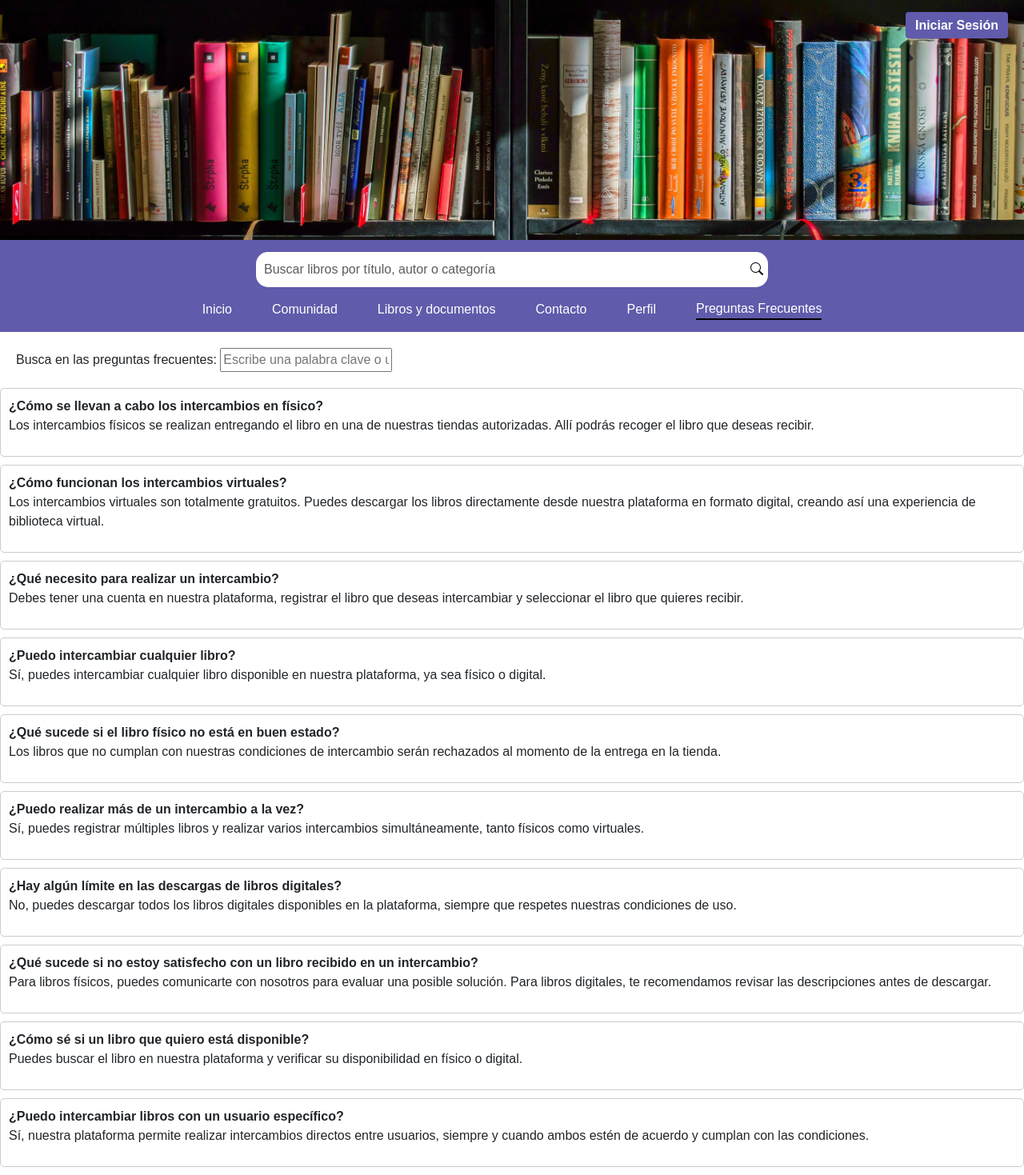
After one commit to Camacu0303/AmbienteWeb_G3, a PHP site: page /Proyecto/Paginas/QA.php in a window 1280 px wide. The commit adds this page. Shown: the whole page at 80% size. Run offline with PHP 8.4, Linux system fonts and the light colour scheme.

Commit message:
Preguntas frecuentes

```diff
--- /dev/null
+++ b/Paginas/QA.php
@@ -0,0 +1,96 @@
+<?php
+session_start();
+include("../Plantillas/nav.php");
+?>
+
+<!DOCTYPE html>
+<html lang="es">
+<head>
+    <meta charset="UTF-8">
+    <meta name="viewport" content="width=device-width, initial-scale=1.0">
+    <title>Preguntas Frecuentes</title>
+    <style>
+        body {
+            font-family: Arial, sans-serif;
+        }
+        .search-container {
+            margin: 20px;
+        }
+        .faq-item {
+            margin: 10px 0;
+            padding: 10px;
+            border: 1px solid #ccc;
+            border-radius: 5px;
+        }
+        .hidden {
+            display: none;
+        }
+    </style>
+    <script>
+        function filterQuestions() {
+            const searchValue = document.getElementById('search').value.trim();
+            const faqItems = document.querySelectorAll('.faq-item');
+            const regex = new RegExp(searchValue, 'i'); // Case-insensitive regex
+            faqItems.forEach(item => {
+                const text = item.textContent || item.innerText;
+                if (regex.test(text)) {
+                    item.classList.remove('hidden');
+                } else {
+                    item.classList.add('hidden');
+                }
+            });
+        }
+    </script>
+</head>
+<body>
+
+<div class="search-container">
+    <label for="search">Busca en las preguntas frecuentes:</label>
+    <input type="text" id="search" oninput="filterQuestions()" placeholder="Escribe una palabra clave o usa regex...">
+</div>
+
+<div id="faq-container">
+    <div class="faq-item">
+        <strong>¿Cómo se llevan a cabo los intercambios en físico?</strong>
+        <p>Los intercambios físicos se realizan entregando el libro en una de nuestras tiendas autorizadas. Allí podrás recoger el libro que deseas recibir.</p>
+    </div>
+    <div class="faq-item">
+        <strong>¿Cómo funcionan los intercambios virtuales?</strong>
+        <p>Los intercambios virtuales son totalmente gratuitos. Puedes descargar los libros directamente desde nuestra plataforma en formato digital, creando así una experiencia de biblioteca virtual.</p>
+    </div>
+    <div class="faq-item">
+        <strong>¿Qué necesito para realizar un intercambio?</strong>
+        <p>Debes tener una cuenta en nuestra plataforma, registrar el libro que deseas intercambiar y seleccionar el libro que quieres recibir.</p>
+    </div>
+    <div class="faq-item">
+        <strong>¿Puedo intercambiar cualquier libro?</strong>
+        <p>Sí, puedes intercambiar cualquier libro disponible en nuestra plataforma, ya sea físico o digital.</p>
+    </div>
+    <div class="faq-item">
+        <strong>¿Qué sucede si el libro físico no está en buen estado?</strong>
+        <p>Los libros que no cumplan con nuestras condiciones de intercambio serán rechazados al momento de la entrega en la tienda.</p>
+    </div>
+    <div class="faq-item">
+        <strong>¿Puedo realizar más de un intercambio a la vez?</strong>
+        <p>Sí, puedes registrar múltiples libros y realizar varios intercambios simultáneamente, tanto físicos como virtuales.</p>
+    </div>
+    <div class="faq-item">
+        <strong>¿Hay algún límite en las descargas de libros digitales?</strong>
+        <p>No, puedes descargar todos los libros digitales disponibles en la plataforma, siempre que respetes nuestras condiciones de uso.</p>
+    </div>
+    <div class="faq-item">
+        <strong>¿Qué sucede si no estoy satisfecho con un libro recibido en un intercambio?</strong>
+        <p>Para libros físicos, puedes comunicarte con nosotros para evaluar una posible solución. Para libros digitales, te recomendamos revisar las descripciones antes de descargar.</p>
+    </div>
+    <div class="faq-item">
+        <strong>¿Cómo sé si un libro que quiero está disponible?</strong>
+        <p>Puedes buscar el libro en nuestra plataforma y verificar su disponibilidad en físico o digital.</p>
+    </div>
+    <div class="faq-item">
+        <strong>¿Puedo intercambiar libros con un usuario específico?</strong>
+        <p>Sí, nuestra plataforma permite realizar intercambios directos entre usuarios, siempre y cuando ambos estén de acuerdo y cumplan con las condiciones.</p>
+    </div>
+</div>
+
+</body>
+</html>
--- a/Plantillas/nav.php
+++ b/Plantillas/nav.php
@@ -44,7 +44,7 @@
             ['href' => 'Catalogo.php', 'label' => 'Libros y documentos'],
             ['href' => 'Contact.php', 'label' => 'Contacto'],
             ['href' => 'Perfil.php', 'label' => 'Perfil'],
-            ['href' => '', 'label' => 'Preguntas Frecuentes']
+            ['href' => 'QA.php', 'label' => 'Preguntas Frecuentes']
         ];
         // Agregar "Gestionar Usuarios" si es administrador
         if (isset($_SESSION['privilegio']) && $_SESSION['privilegio'] === 'admin') {
```
